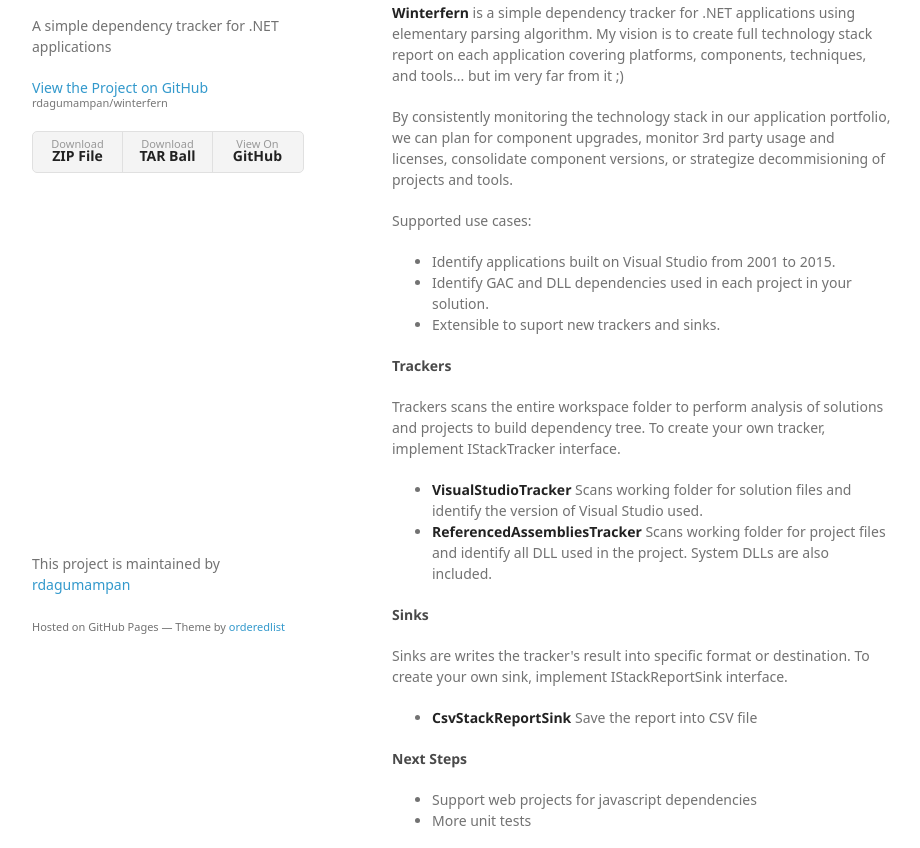
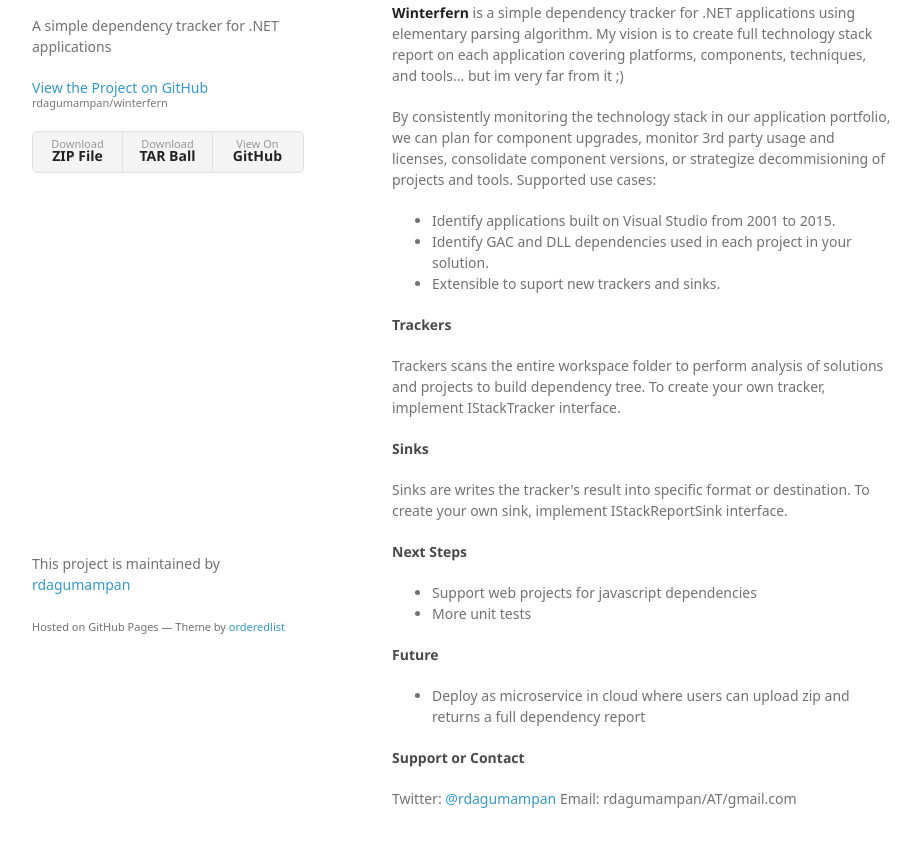
Before and after one commit to rdagumampan/arnis, a plain HTML site: page index.html in a window 1280 px wide. Shown: the part 94-942 px from the top of the page, without its empty margins (178-1098 px from the left). Drawn offline with Linux system fonts and the light colour scheme; a web font is replaced by a local one.

```diff
--- a/index.html
+++ b/index.html
@@ -33,9 +33,7 @@
 
 <p><strong>Winterfern</strong> is a simple dependency tracker for .NET applications using elementary parsing algorithm. My vision is to create full technology stack report on each application covering platforms, components, techniques, and tools... but im very far from it ;)</p>
 
-<p>By consistently monitoring the technology stack in our application portfolio, we can plan for component upgrades, monitor 3rd party usage and licenses, consolidate component versions, or strategize decommisioning of projects and tools.</p>
-
-<p>Supported use cases:</p>
+<p>By consistently monitoring the technology stack in our application portfolio, we can plan for component upgrades, monitor 3rd party usage and licenses, consolidate component versions, or strategize decommisioning of projects and tools. Supported use cases:</p>
 
 <ul>
 <li>Identify applications built on Visual Studio from 2001 to 2015.</li>
@@ -49,26 +47,11 @@
 <p>Trackers scans the entire workspace folder to perform analysis of solutions and projects to build dependency tree.
 To create your own tracker, implement IStackTracker interface.</p>
 
-<ul>
-<li>
-<strong>VisualStudioTracker</strong>
-Scans working folder for solution files and identify the version of Visual Studio used.</li>
-<li>
-<strong>ReferencedAssembliesTracker</strong>
-Scans working folder for project files and identify all DLL used in the project. System DLLs are also included.</li>
-</ul>
-
 <h4>
 <a id="sinks" class="anchor" href="#sinks" aria-hidden="true"><span aria-hidden="true" class="octicon octicon-link"></span></a>Sinks</h4>
 
 <p>Sinks are writes the tracker's result into specific format or destination.
 To create your own sink, implement IStackReportSink interface.</p>
-
-<ul>
-<li>
-<strong>CsvStackReportSink</strong>
-Save the report into CSV file</li>
-</ul>
 
 <h4>
 <a id="next-steps" class="anchor" href="#next-steps" aria-hidden="true"><span aria-hidden="true" class="octicon octicon-link"></span></a>Next Steps</h4>
```
Also changed, not shown: params.json (+1 -1 lines).
